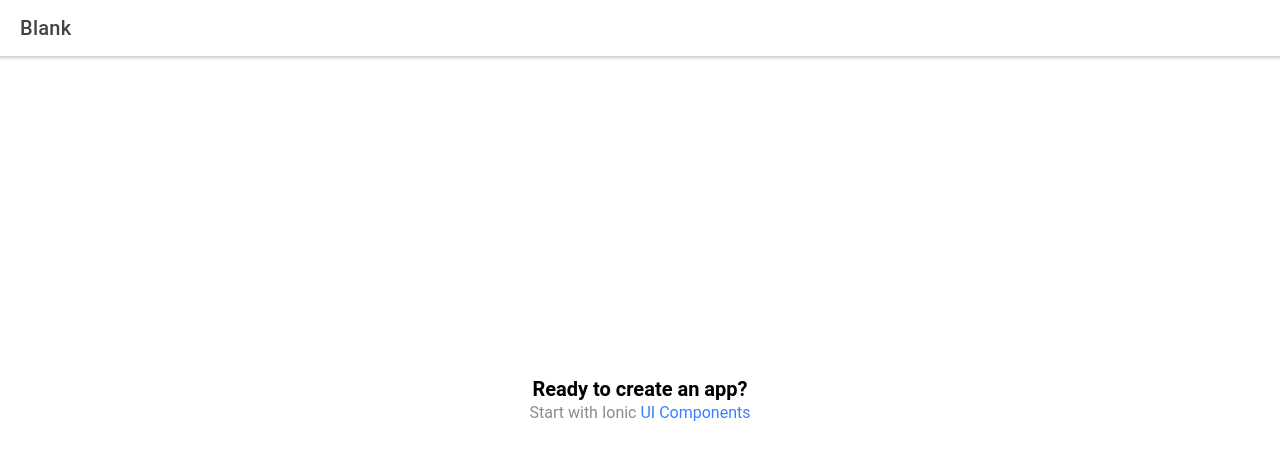
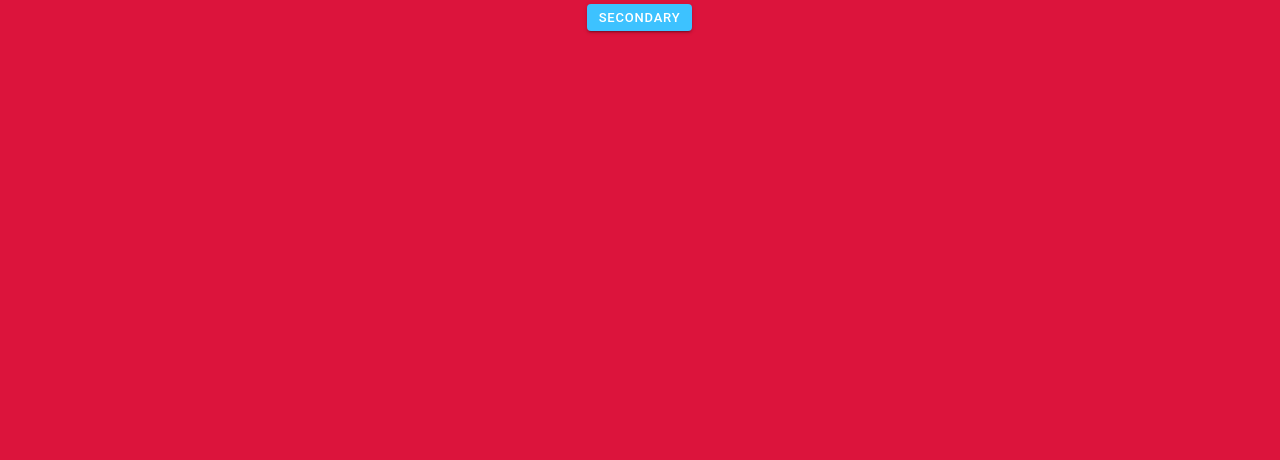
Before and after one commit to AnnaTeachMeSkills/Ionic-React, a React (Create React App) app in the folder myApp/: page /home in a window 1280 px wide. Shown: the top 460 px of the page. Built offline with nearby package versions, Linux system fonts and the light colour scheme.

Commit message:
added button

```diff
--- a/myApp/src/pages/Home.css
+++ b/myApp/src/pages/Home.css
@@ -0,0 +1,15 @@
+.App{
+    width: 100%;
+    background-color:crimson ;
+}
+
+
+.ButtonBlock{
+    display: flex;
+    justify-content: center;
+}
+
+.mainAPiButton {
+
+
+}
--- a/myApp/src/pages/Home.tsx
+++ b/myApp/src/pages/Home.tsx
@@ -1,23 +1,19 @@
 import { IonContent, IonHeader, IonPage, IonTitle, IonToolbar } from '@ionic/react';
 import ExploreContainer from '../components/ExploreContainer';
 import './Home.css';
+import React from 'react';
+
+
+import { IonButton, IonIcon, } from '@ionic/react';
+import { star } from 'ionicons/icons';
+
 
 const Home: React.FC = () => {
   return (
-    <IonPage>
-      <IonHeader>
-        <IonToolbar>
-          <IonTitle>Blank</IonTitle>
-        </IonToolbar>
-      </IonHeader>
-      <IonContent fullscreen>
-        <IonHeader collapse="condense">
-          <IonToolbar>
-            <IonTitle size="large">Blank</IonTitle>
-          </IonToolbar>
-        </IonHeader>
-        <ExploreContainer />
-      </IonContent>
+    <IonPage className="App">
+     <div className="ButtonBlock">
+       <IonButton color="secondary" className="mainAPiButton" size="small" >Secondary</IonButton>
+     </div>
     </IonPage>
   );
 };
```
